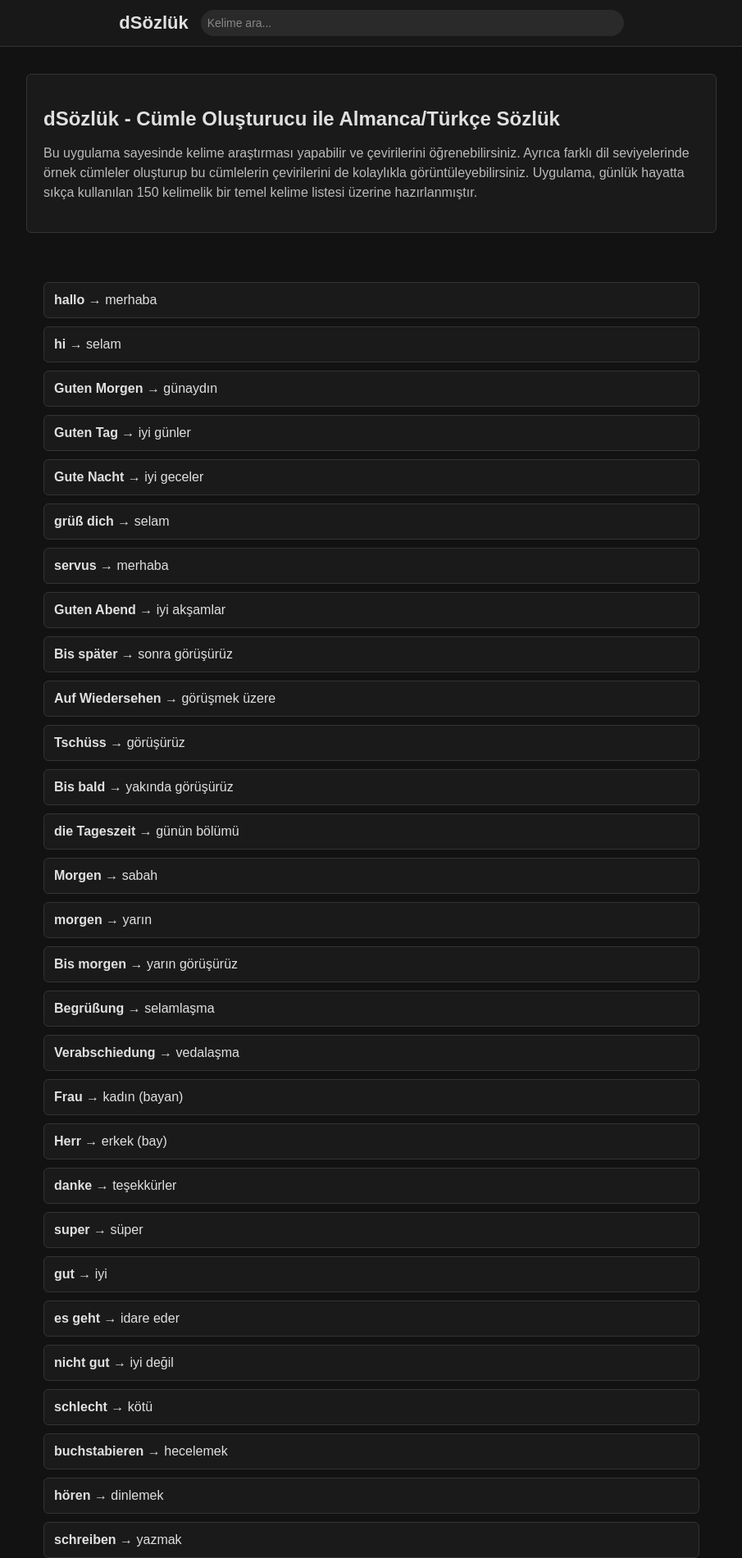
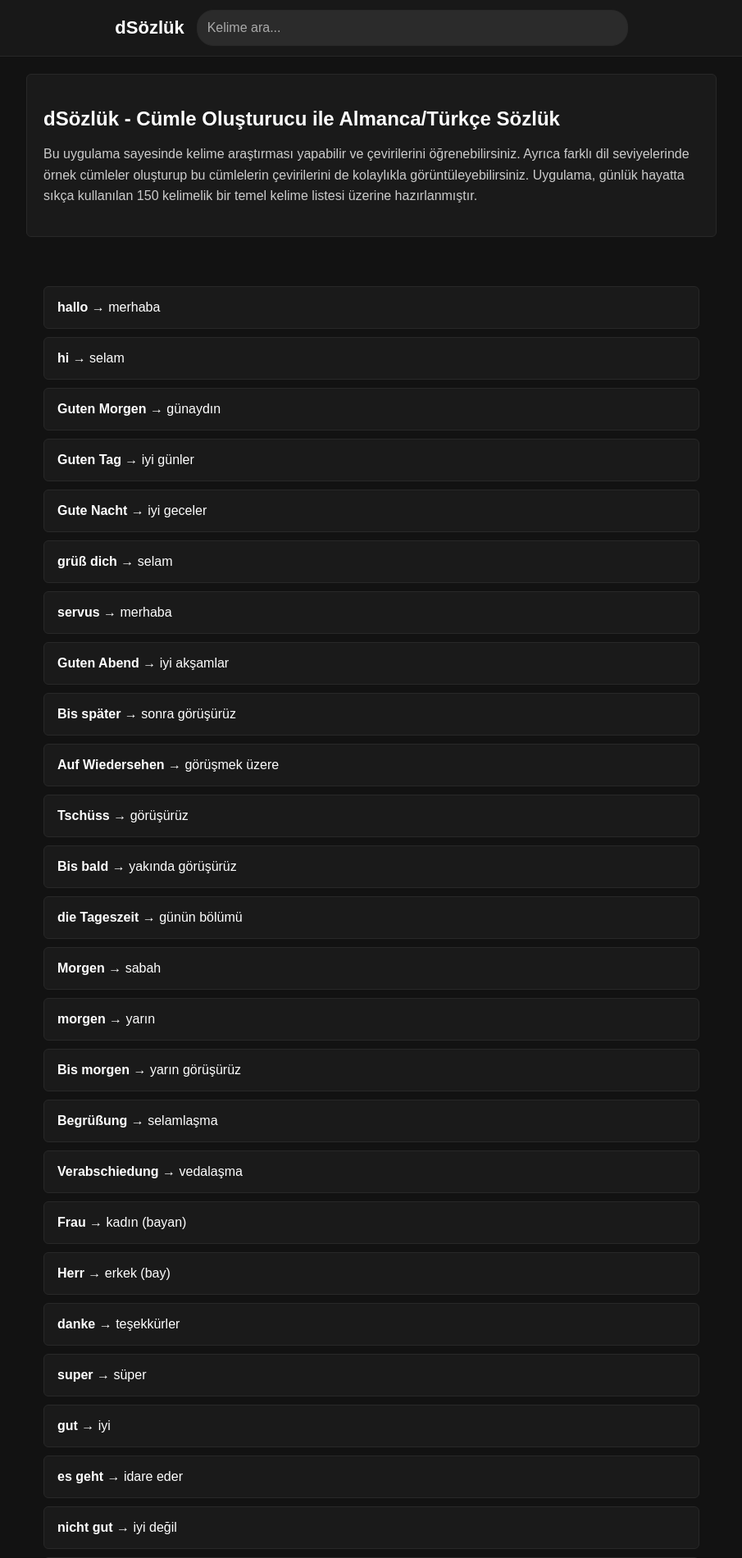
Before and after one commit to mdonmez/dSozluk, a Flask app: page / in a window 1280 px wide. Shown: the top 1900 px of the page at 82% size, without its empty margins (187-1092 px from the left). Run offline with Flask 3, Linux system fonts and the light colour scheme.

Commit message:
Final changes have been made, the application is ready.

```diff
--- a/static/script.js
+++ b/static/script.js
@@ -66,7 +66,7 @@ function createWordItem(item) {
             <div class="generated-sentence" id="sentence-${item.deWord}" style="display: none;">
                 <div class="loading-spinner" id="loading-${item.deWord}" style="display: none;">
                     <div class="spinner"></div>
-                    <span>Yükleniyor...</span>
+                    <span>Cümle oluşturuluyor...</span>
                 </div>
             </div>
         </div>
@@ -165,7 +165,7 @@ function showLoadingSpinner(container) {
     container.innerHTML = `
         <div class="loading-spinner">
             <div class="spinner"></div>
-            <span>Yükleniyor...</span>
+            <span>Cümle oluşturuluyor...</span>
         </div>
     `;
 }
--- a/static/style.css
+++ b/static/style.css
@@ -2,7 +2,7 @@
 body {
     font-family: Arial, sans-serif;
     background-color: #121212;
-    color: #e0e0e0;
+    color: #ffffff;
     margin: 0;
     padding-top: 60px;
     display: flex;
@@ -25,7 +25,7 @@ html {
     align-items: center;
     justify-content: center;
     background-color: #181818;
-    border-bottom: 1px solid #333;
+    border-bottom: 1px solid #282828;
     position: fixed;
     top: 0;
     z-index: 1000;
@@ -34,21 +34,21 @@ html {
 .header .name {
     font-size: 22px;
     font-weight: 600;
-    color: #e0e0e0;
+    color: #ffffff;
     margin-right: 15px;
     cursor: default;
 }
 
 /* App Explanation Section */
 .app-explanation {
-    width: 80%;
+    width: 90%;
     max-width: 800px;
     margin: 30px 0;
     padding: 20px;
     background-color: #1a1a1a;
     border-radius: 6px;
-    color: #e0e0e0;
-    border: 1px solid #333;
+    color: #dddddd;
+    border: 1px solid #282828;
     text-align: left;
 }
 
@@ -56,35 +56,36 @@ html {
     font-size: 24px;
     font-weight: 600;
     margin-bottom: 15px;
+    color: #ffffff;
 }
 
 .app-explanation p {
     font-size: 16px;
-    line-height: 1.5;
-    color: #bbb;
+    line-height: 1.6;
+    color: #cccccc;
 }
 
 /* Search Bar Styles */
 .search-bar {
-    width: 50%;
+    width: 90%;
     max-width: 500px;
-    padding: 8px;
-    font-size: 14px;
-    border: none;
+    padding: 12px;
+    font-size: 16px;
+    border: 1px solid #282828;
     border-radius: 20px;
-    background-color: #2a2a2a;
-    color: #e0e0e0;
+    background-color: #2b2b2b;
+    color: #ffffff;
     outline: none;
     cursor: text;
 }
 
 .search-bar::placeholder {
-    color: #888;
+    color: #aaaaaa;
 }
 
 /* Word List Container */
 .word-list {
-    width: 80%;
+    width: 90%;
     max-width: 800px;
     margin-top: 20px;
 }
@@ -93,29 +94,29 @@ html {
 .word-item {
     background-color: #1a1a1a;
     margin: 10px 0;
-    padding: 12px;
+    padding: 16px;
     border-radius: 6px;
     cursor: pointer;
-    border: 1px solid #333;
+    border: 1px solid #282828;
 }
 
 .word-item:hover {
-    background-color: #333;
+    background-color: #262626;
 }
 
 .word-item strong {
-    color: #e0e0e0;
+    color: #ffffff;
     font-size: 16px;
 }
 
 /* Expanded Content Styles */
 .word-item.expanded {
-    background-color: #333;
+    background-color: #262626;
 }
 
 .word-content {
     background-color: #222;
-    padding: 12px;
+    padding: 14px;
     border-radius: 6px;
     margin-top: 12px;
 }
--- a/templates/index.html
+++ b/templates/index.html
@@ -36,7 +36,7 @@
         <p>
             dSözlük, <a href="https://www.gnu.org/licenses/gpl-3.0.en.html" target="_blank">GNU General Public License v3.0</a> altında özgürce lisanslanmış açık kaynak bir uygulamadır.
             Proje kaynak koduna <a href="https://github.com/mdonmez/dSozluk" target="_blank">GitHub</a> deposundan erişebilirsiniz.<br>
-            Meta, Groq, DeepL ve Anaconda'nın katkılarıyla üretildi. Yapay zeka teknolojileri ve ♡ ile Türkiye'de geliştirildi.
+            Bu uygulama size hiçbir garanti vermiyor. Meta, Groq, DeepL ve Anaconda'nın katkılarıyla üretildi. Yapay zeka teknolojileri ve ♡ ile Türkiye'de geliştirildi.
         </p>
     </footer>
     <!-- JavaScript -->
```
Also changed, not shown: other parts of static/style.css (+20 -18 lines).
